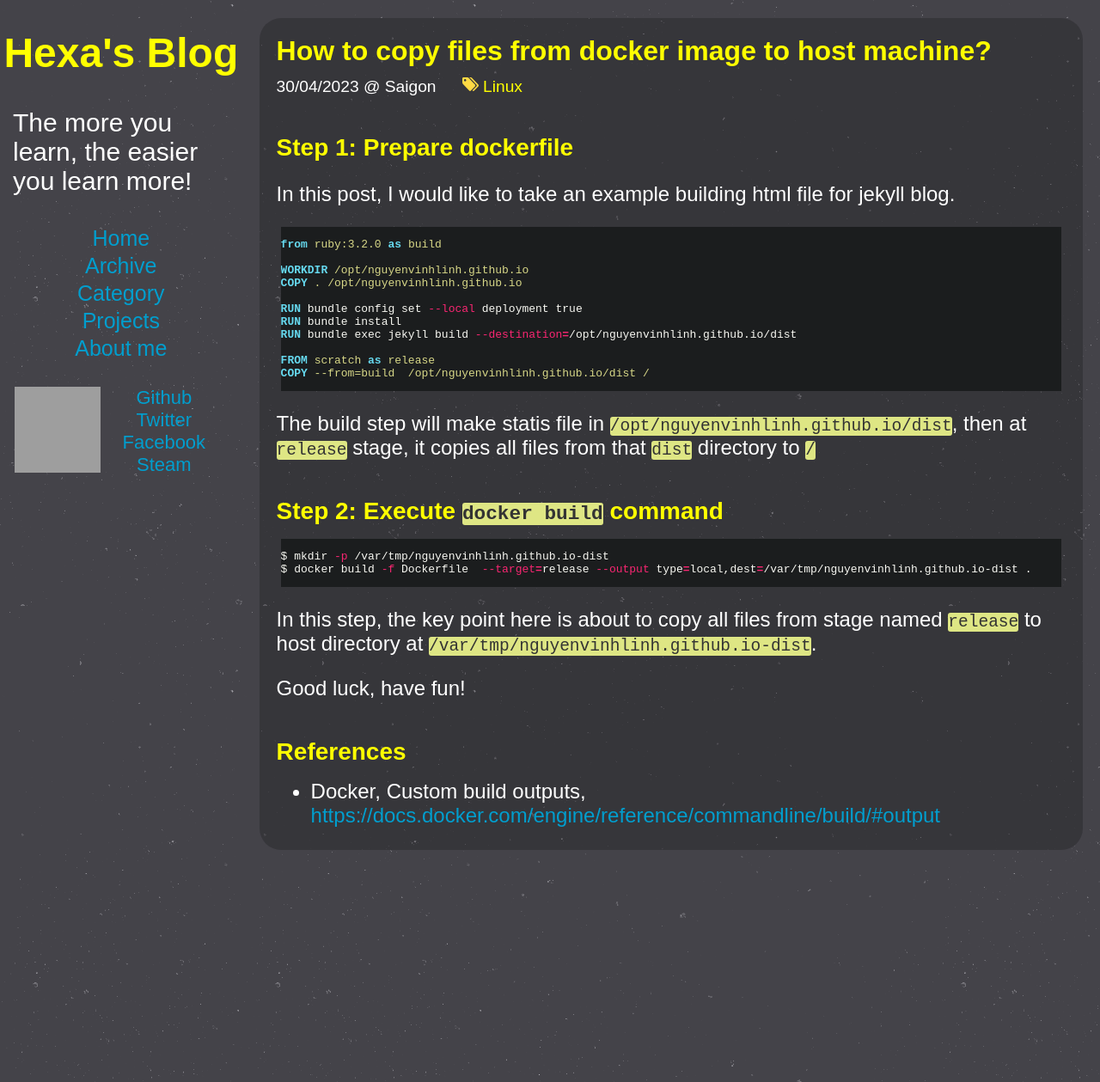
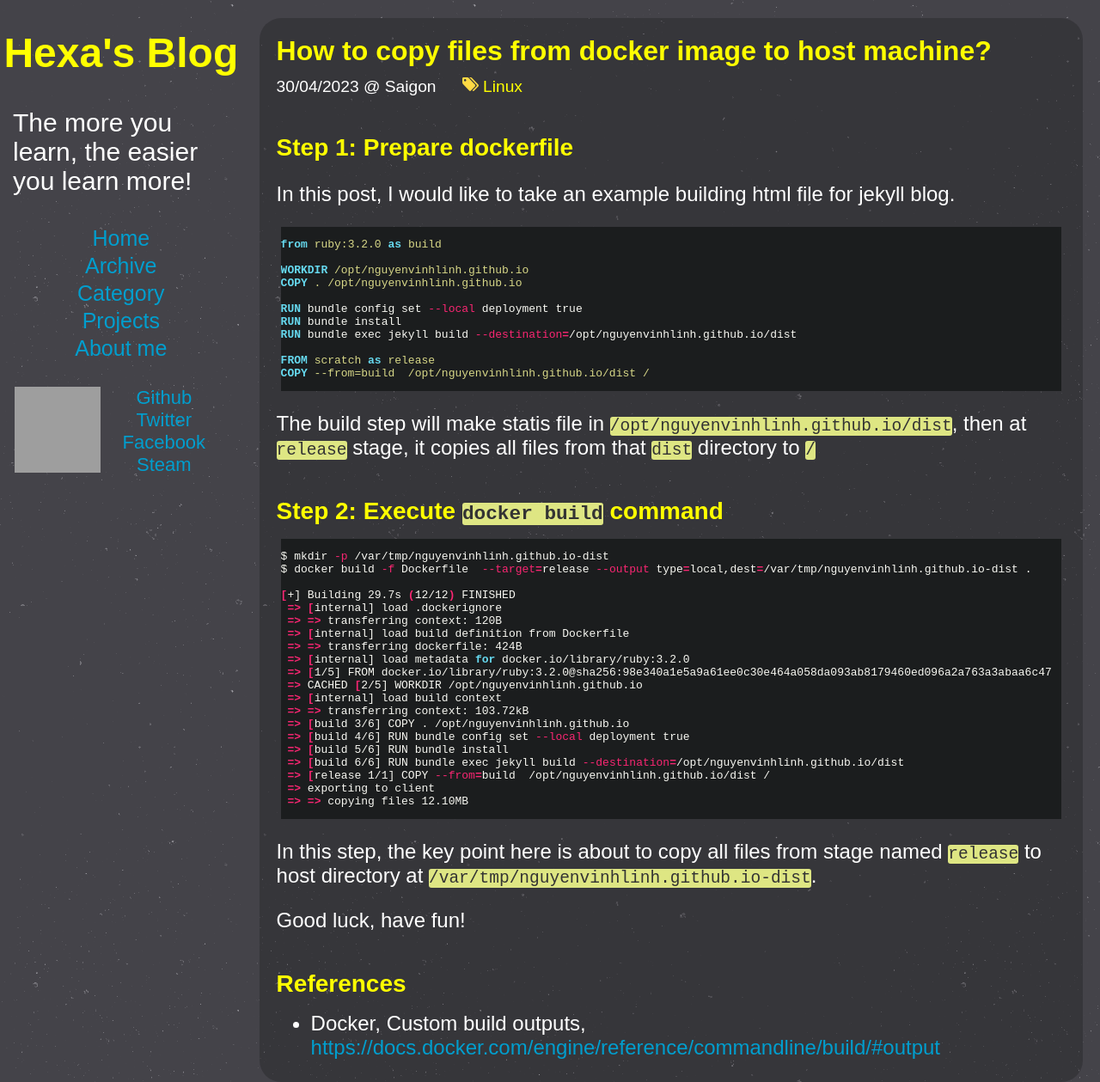
Before and after one commit to nguyenvinhlinh/nguyenvinhlinh.github.io, a Jekyll site: the page built from _posts/2023-04-30-How-to-copy-file-from-docker-image-to-host-machine.md, in a window 1280 px wide. Shown: the whole page at 86% size. Built offline with Jekyll 4.4.1, drawn with Linux system fonts in a browser that asks for light colours; comment, search, counter and statistics services are not loaded; grey boxes are pictures that could not be loaded.

Commit message:
add example.

```diff
--- a/_posts/2023-04-30-How-to-copy-file-from-docker-image-to-host-machine.md
+++ b/_posts/2023-04-30-How-to-copy-file-from-docker-image-to-host-machine.md
@@ -31,9 +31,27 @@ COPY --from=build  /opt/nguyenvinhlinh.github.io/dist /
 
 The build step will make statis file in `/opt/nguyenvinhlinh.github.io/dist`, then at `release` stage, it copies all files from that `dist` directory to `/`
 ## Step 2: Execute `docker build` command
-{% highlight shell%}
+{% highlight shell %}
 $ mkdir -p /var/tmp/nguyenvinhlinh.github.io-dist
 $ docker build -f Dockerfile  --target=release --output type=local,dest=/var/tmp/nguyenvinhlinh.github.io-dist .
+
+[+] Building 29.7s (12/12) FINISHED
+ => [internal] load .dockerignore                                                                                                                                                                                                        0.0s
+ => => transferring context: 120B                                                                                                                                                                                                        0.0s
+ => [internal] load build definition from Dockerfile                                                                                                                                                                                     0.0s
+ => => transferring dockerfile: 424B                                                                                                                                                                                                     0.0s
+ => [internal] load metadata for docker.io/library/ruby:3.2.0                                                                                                                                                                            1.8s
+ => [1/5] FROM docker.io/library/ruby:3.2.0@sha256:98e340a1e5a9a61ee0c30e464a058da093ab8179460ed096a2a763a3abaa6c47                                                                                                                      0.0s
+ => CACHED [2/5] WORKDIR /opt/nguyenvinhlinh.github.io                                                                                                                                                                                   0.0s
+ => [internal] load build context                                                                                                                                                                                                        0.1s
+ => => transferring context: 103.72kB                                                                                                                                                                                                    0.0s
+ => [build 3/6] COPY . /opt/nguyenvinhlinh.github.io                                                                                                                                                                                     0.1s
+ => [build 4/6] RUN bundle config set --local deployment true                                                                                                                                                                            0.7s
+ => [build 5/6] RUN bundle install                                                                                                                                                                                                      23.7s
+ => [build 6/6] RUN bundle exec jekyll build --destination=/opt/nguyenvinhlinh.github.io/dist                                                                                                                                            2.6s
+ => [release 1/1] COPY --from=build  /opt/nguyenvinhlinh.github.io/dist /                                                                                                                                                                0.2s
+ => exporting to client                                                                                                                                                                                                                  0.2s
+ => => copying files 12.10MB
 {% endhighlight %}
 In this step, the key point here is about to copy all files from stage named `release` to host directory at `/var/tmp/nguyenvinhlinh.github.io-dist`.
 
```
